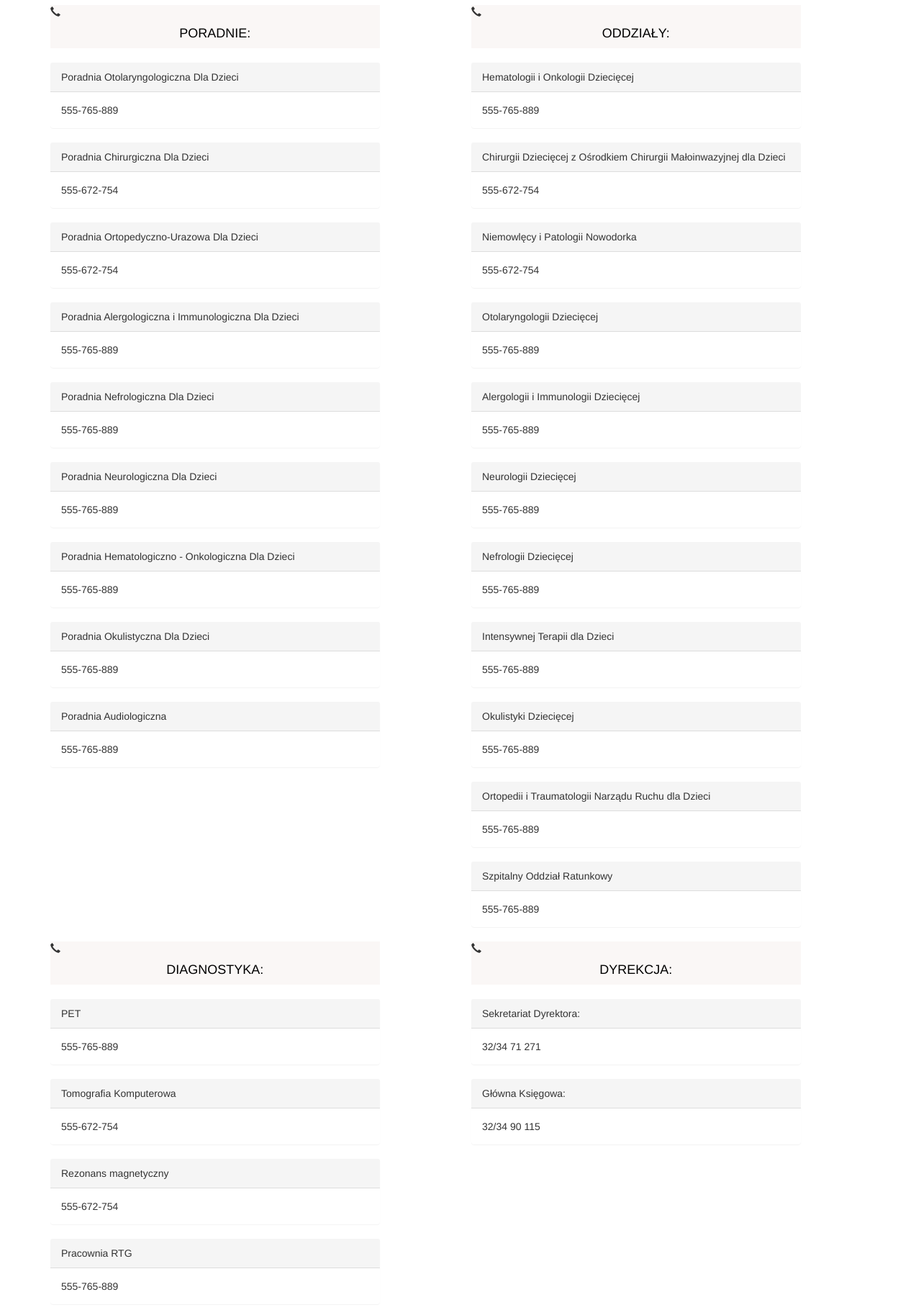
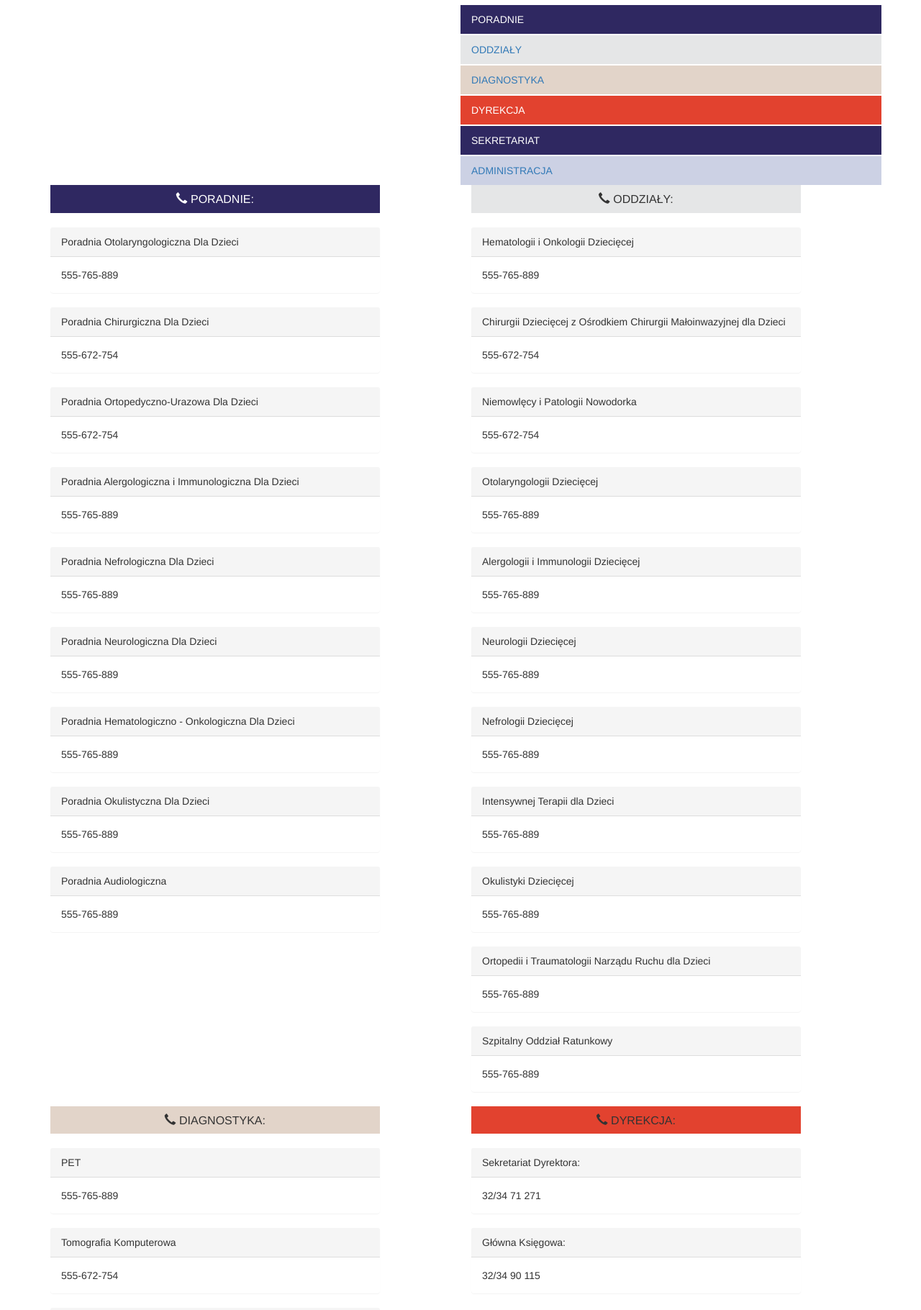
Before and after one commit to no17436/chcpio, a plain HTML site: page spis_telefonow.html in a window 1280 px wide. Shown: the part 140-1960 px from the top of the page at 72% size. Drawn offline with nearby package versions, Linux system fonts and the light colour scheme.

Commit message:
add extra menu; change the size/ look of headers

```diff
--- a/main.css
+++ b/main.css
@@ -148,6 +148,9 @@ footer ul {
   padding-right: 0;
   margin: 0 0 0 0;
 }
+.clinicsAddMenu a:hover {
+  border: 3px solid #E2422F;
+}
 .headline {
   margin-top: 20px;
   background-color: #E5E6E7;
@@ -276,7 +279,7 @@ table th {
 iframe {
   height: 300px;
 }
-.headerContact {
+.headerContact, .headerDrive {
   background-color: #FAF7F6;
 }
 .headerContact h2, .headerDrive h2 {
@@ -286,9 +289,6 @@ iframe {
   padding: 10px;
   margin: 0;
 }
-.headerDrive {
-  background-color: #FAF7F6;
-}
 address {
   padding: 20px;
 }
@@ -297,6 +297,33 @@ address {
   margin-top: 20px;
 }
 /*TELEPHONS*/
-.glyphicon-earphone {
-
+.phonesAddMenu {
+  padding: 0;
+  margin: 0;
 }
+.phonesAddMenu a:hover {
+  border: 3px solid #E2422F;
+}
+.phoneClinics, .officePhone {
+  color: #fff;
+  background-color: #2F2861;
+}
+.phoneClinics h2, .phoneDepartments h2, .phoneDiagnostics h2,
+.managementPhone h2, .officePhone h2, .administrationPhone h2 {
+  font-size: 16px;
+  text-align:center;
+  padding: 10px 0;
+  margin: 0;
+}
+.phoneDepartments {
+  background-color: #E5E6E7;
+}
+.phoneDiagnostics {
+  background-color: #E2D4C9;
+}
+.managementPhone {
+  background-color: #E2422F;
+}
+.administrationPhone {
+  background-color: #CCD1E4;
+}
--- a/spis_telefonow.html
+++ b/spis_telefonow.html
@@ -129,13 +129,40 @@
           </div><!-- /.navbar-collapse -->
         </div><!-- /.container-fluid -->
       </nav>
+
+      <!-- dodatkowe menu -->
+      <section class="row">
+        <div class="col-md-6"></div>
+        <div class="col-md-6 phonesAddMenu">
+          <ul class="nav nav-pills nav-stacked">
+            <li role="presentation" class="hospitalHistory">
+              <a href="#">PORADNIE</a>
+            </li>
+            <li role="presentation" class="hospitalManagement">
+              <a href="#">ODDZIAŁY</a>
+            </li>
+            <li role="presentation" class="hospitalAdministration">
+              <a href="#">DIAGNOSTYKA</a>
+            </li>
+            <li role="presentation" class="hospitalDonors">
+              <a href="#">DYREKCJA</a>
+            </li>
+            <li role="presentation" class="hospitalCertifications">
+              <a href="#">SEKRETARIAT</a>
+            </li>
+            <li role="presentation" class="hospitalGallery">
+              <a href="#">ADMINISTRACJA</a>
+            </li>
+          </ul>
+        </div>
+      </section>
       <section class="row">
          <!-- tel. -->
         <div class="col-md-5">
-          <div class="headerDrive">
-            <span class="glyphicon glyphicon-earphone"></span>
+          <div class="phoneClinics">
 <!-- !!!!!!!!!!!!!!!!!!!!!!!!!!!!!!!!!!!!!!!telefony poradnii -->
-            <h2>PORADNIE:</h2>
+            <h2><span class="glyphicon glyphicon-earphone"></span>
+              PORADNIE:</h2>
           </div>
           <div class="panel panel-default">
             <div class="panel-heading">
@@ -213,10 +240,10 @@
         <div class="col-md-1">
         </div>
         <div class="col-md-5">
-          <div class="headerDrive">
-            <span class="glyphicon glyphicon-earphone"></span>
-<!-- !!!!!!!!!!!!!!!!!!!!!!!!!!!!!!!telefony oddziałow -->
-            <h2>ODDZIAŁY:</h2>
+          <div class="phoneDepartments">
+<!-- !!!!!!!!!!!!!!!!!!!!!!!!!!!!!!!!!!!!!!!telefony oddziałow -->
+            <h2><span class="glyphicon glyphicon-earphone"></span>
+              ODDZIAŁY:</h2>
           </div>
           <div class="panel panel-default">
             <div class="panel-heading">
@@ -310,10 +337,10 @@
       </section>
       <section class="row">
         <div class="col-md-5">
-          <div class="headerDrive">
-            <span class="glyphicon glyphicon-earphone"></span>
-<!-- !!!!!!!!!!!!!!!!!!!!!!!!!!!!!!!!!!tel diagnostyki -->
-            <h2>DIAGNOSTYKA:</h2>
+          <div class="phoneDiagnostics">
+<!-- !!!!!!!!!!!!!!!!!!!!!!!!!!!!!!!!!!!!!!!telefony diagnostyki -->
+            <h2><span class="glyphicon glyphicon-earphone"></span>
+              DIAGNOSTYKA:</h2>
           </div>
           <div class="panel panel-default">
             <div class="panel-heading">
@@ -415,10 +442,10 @@
         <div class="col-md-1">
         </div>
         <div class="col-md-5">
-          <div class="headerDrive">
-            <span class="glyphicon glyphicon-earphone"></span>
-<!-- !!!!!!!!!!!!!!!!!!!!!!!!!!!!!!!!! telefony dyrekcji -->
-            <h2>DYREKCJA:</h2>
+          <div class="managementPhone">
+<!-- !!!!!!!!!!!!!!!!!!!!!!!!!!!!!!!!!!!!!!!telefony dyrekcji -->
+            <h2><span class="glyphicon glyphicon-earphone"></span>
+              DYREKCJA:</h2>
           </div>
           <div class="panel panel-default">
             <div class="panel-heading">
@@ -439,11 +466,11 @@
         </div>
       </section>
       <section class="row">
-         <!--!!!!!!!!!!!!!!!!!!!!!!!!!!!! tel sekretariat -->
         <div class="col-md-5">
-          <div class="headerDrive">
-            <span class="glyphicon glyphicon-earphone"></span>
-            <h2>SEKRETARIAT:</h2>
+          <div class="officePhone">
+  <!-- !!!!!!!!!!!!!!!!!!!!!!!!!!!!!!!!!!!!!!!telefony dyrekcji -->
+            <h2><span class="glyphicon glyphicon-earphone"></span>
+              SEKRETARIAT:</h2>
           </div>
           <div class="panel panel-default">
             <div class="panel-heading">
@@ -457,10 +484,10 @@
         <div class="col-md-1">
         </div>
         <div class="col-md-5">
-          <div class="headerDrive">
-            <span class="glyphicon glyphicon-earphone"></span>
-<!-- !!!!!!!!!!!!!!!!!!!!!!!!telefony administracji -->
-            <h2>ADMINISTRACJA:</h2>
+          <div class="administrationPhone">
+  <!-- !!!!!!!!!!!!!!!!!!!!!!!!!!!!!!!!!!!!!!!telefony administracji -->
+            <h2><span class="glyphicon glyphicon-earphone"></span>
+              ADMINISTRACJA:</h2>
           </div>
           <div class="panel panel-default">
             <div class="panel-heading">
```
